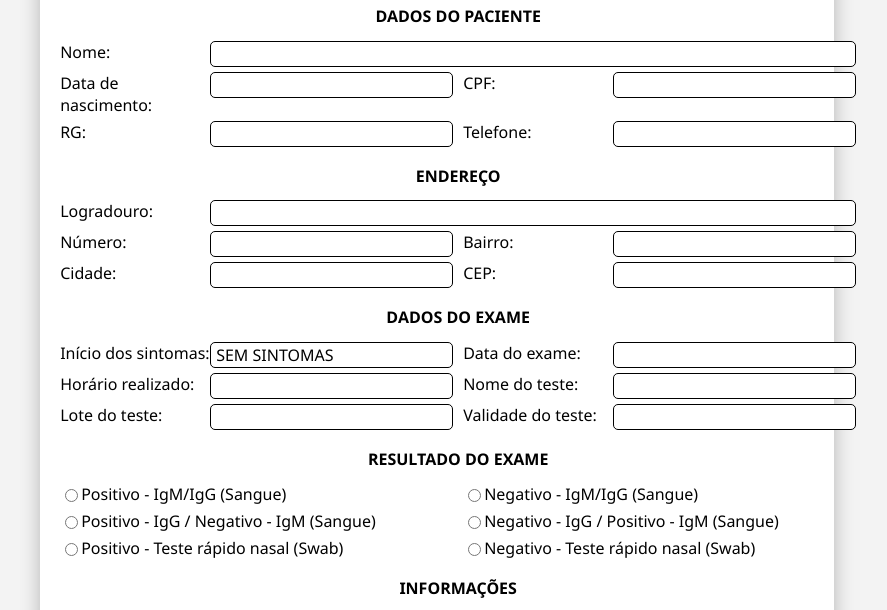
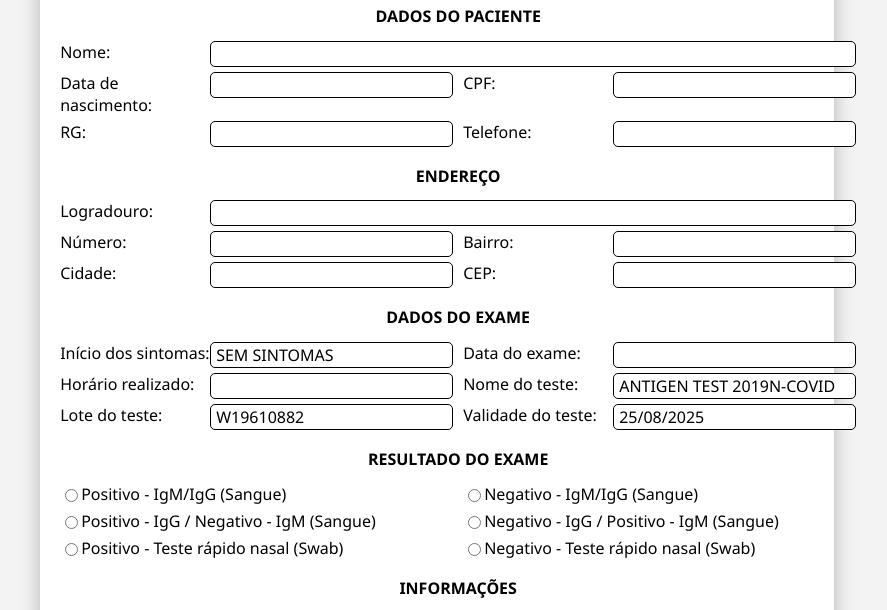
Before and after one commit to baautitz/laudo-covid, a plain HTML site: page index.html in a window 1280 px wide. Shown: the part 126-736 px from the top of the page, without its empty margins (203-1090 px from the left). Drawn offline with nearby package versions, Linux system fonts and the light colour scheme.

Commit message:
Update index.html

```diff
--- a/index.html
+++ b/index.html
@@ -98,15 +98,15 @@
                         </div>
                         <div class="form-input">
                             <label for="nome-teste">Nome do teste:</label>
-                            <input type="text" name="nome-teste" id="nome-teste">
+                            <input type="text" name="nome-teste" id="nome-teste" placeholder="ANTIGEN TEST 2019N-COVID">
                         </div>
                         <div class="form-input">
                             <label for="lote-teste">Lote do teste:</label>
-                            <input type="text" name="lote-teste" id="lote-teste">
+                            <input type="text" name="lote-teste" id="lote-teste" placeholder="W19610882">
                         </div>
                         <div class="form-input">
                             <label for="validade-teste">Validade do teste:</label>
-                            <input type="text" name="validade-teste" id="validade-teste" class="data">
+                            <input type="text" name="validade-teste" id="validade-teste" class="data" placeholder="25/08/2025">
                         </div>
                     </div>
                 </div>
```
